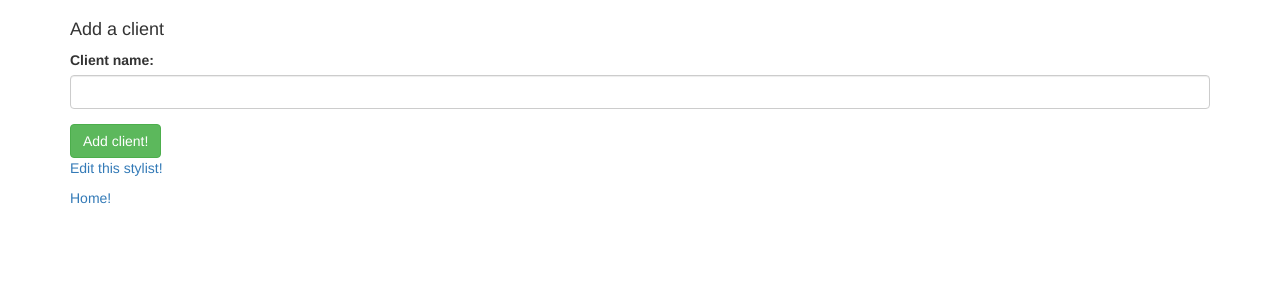
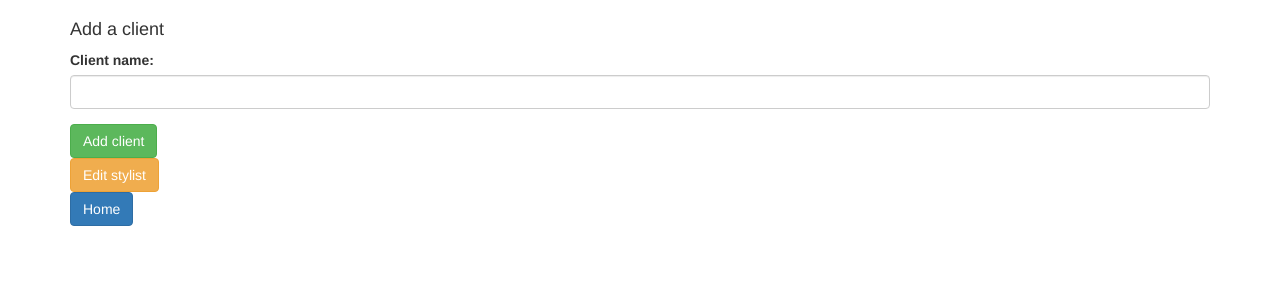
Before and after one commit to CountPacMan/HairSalon, a PHP site: template views/stylist.html.twig in a window 1280 px wide. Shown: the top 300 px of the page. Run offline with PHP 8.4, Linux system fonts and the light colour scheme; the template is opened without the code that fills it, so the values that code supplies are empty; some libraries are stand-ins or nearby versions.

Commit message:
fix delete client functionality

```diff
--- a/views/index.html.twig
+++ b/views/index.html.twig
@@ -2,6 +2,7 @@
 <html>
   <head>
     <link rel='stylesheet' href="https://maxcdn.bootstrapcdn.com/bootstrap/3.3.2/css/bootstrap.min.css">
+    <link rel="stylesheet" href="/css/styles.css">
     <title>Horrific Cuts Hair Salon</title>
   </head>
   <body>
--- a/views/stylist.html.twig
+++ b/views/stylist.html.twig
@@ -10,7 +10,8 @@
       <h1>{{ stylist.getName }}</h1>
 
       {% if clients is not empty %}
-        <p>Here are the clients:</p>
+        <h4>Client list</h4>
+        <h6>Click on x to delete</h6>
         <ul>
           {% for client in clients %}
             <li>
@@ -20,7 +21,7 @@
                 <input id='client_id' name='client_id' type='hidden' value='{{ client.getId }}'>
                 <input type='submit' class='deleteLink' value='x'>
               </form>
-                {{ client.getName }}
+                <strong>{{ client.getName }}</strong>
             </li>
           {% endfor %}
         </ul>
@@ -34,11 +35,14 @@
           <label for='name'>Client name:</label>
           <input id='name' name='name' class='form-control' type='text'>
         </div>
-        <button type='submit' class='btn btn-success'>Add client!</button>
+        <button type='submit' class='btn btn-success'>Add client</button>
       </form>
-
-      <p><a href='/stylists/{{ stylist.getId }}/edit'>Edit this stylist!</a></p>
-      <p><a href='/'>Home!</a></p>
+      <form action='/stylists/{{ stylist.getId }}/edit'>
+        <button type='submit' class='btn btn-warning'>Edit stylist</button>
+      </form>
+      <form action='/'>
+        <button type='submit' class='btn btn-primary'>Home</button>
+      </form>
 
     </div>
   </body>
```
